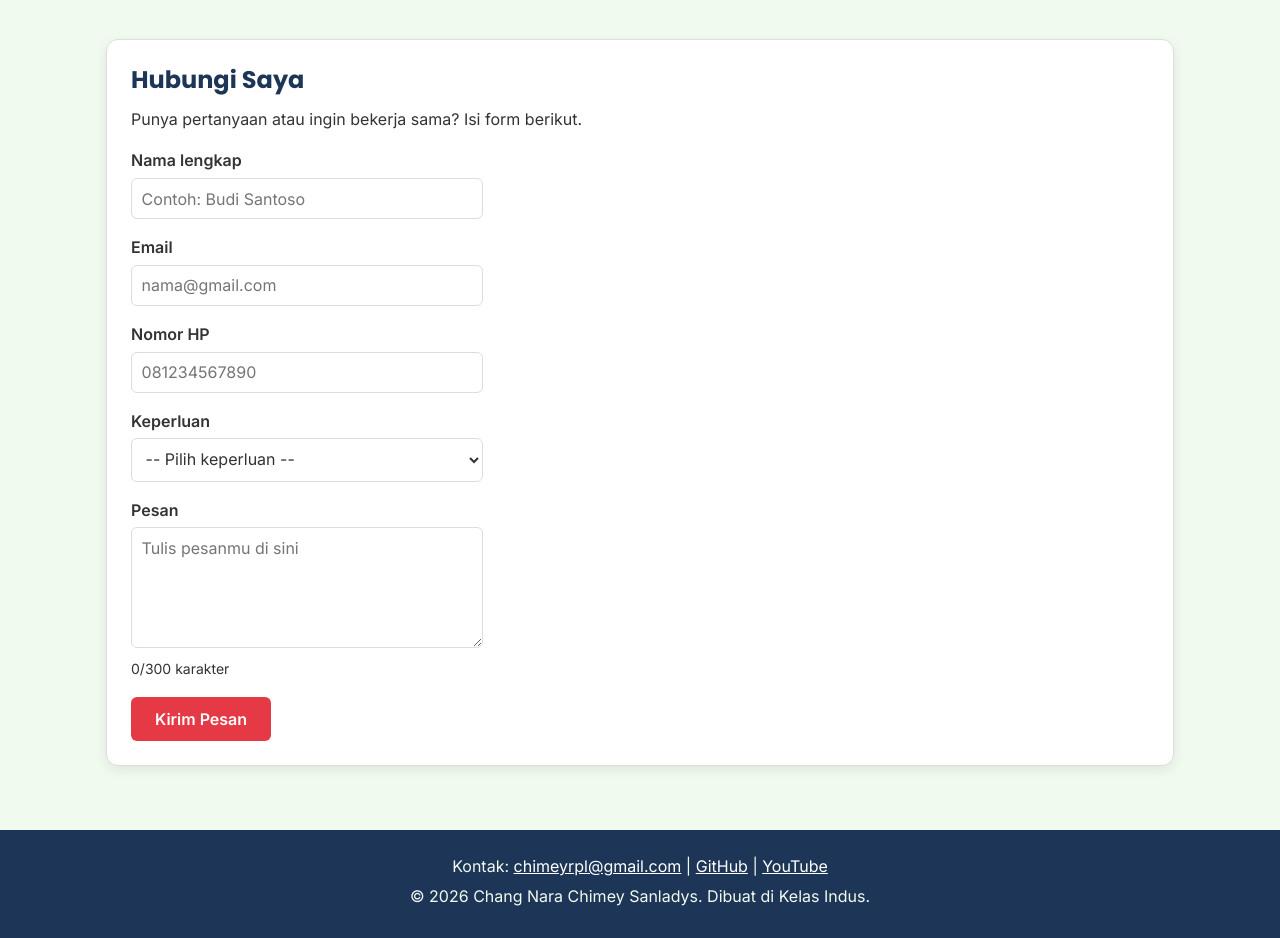
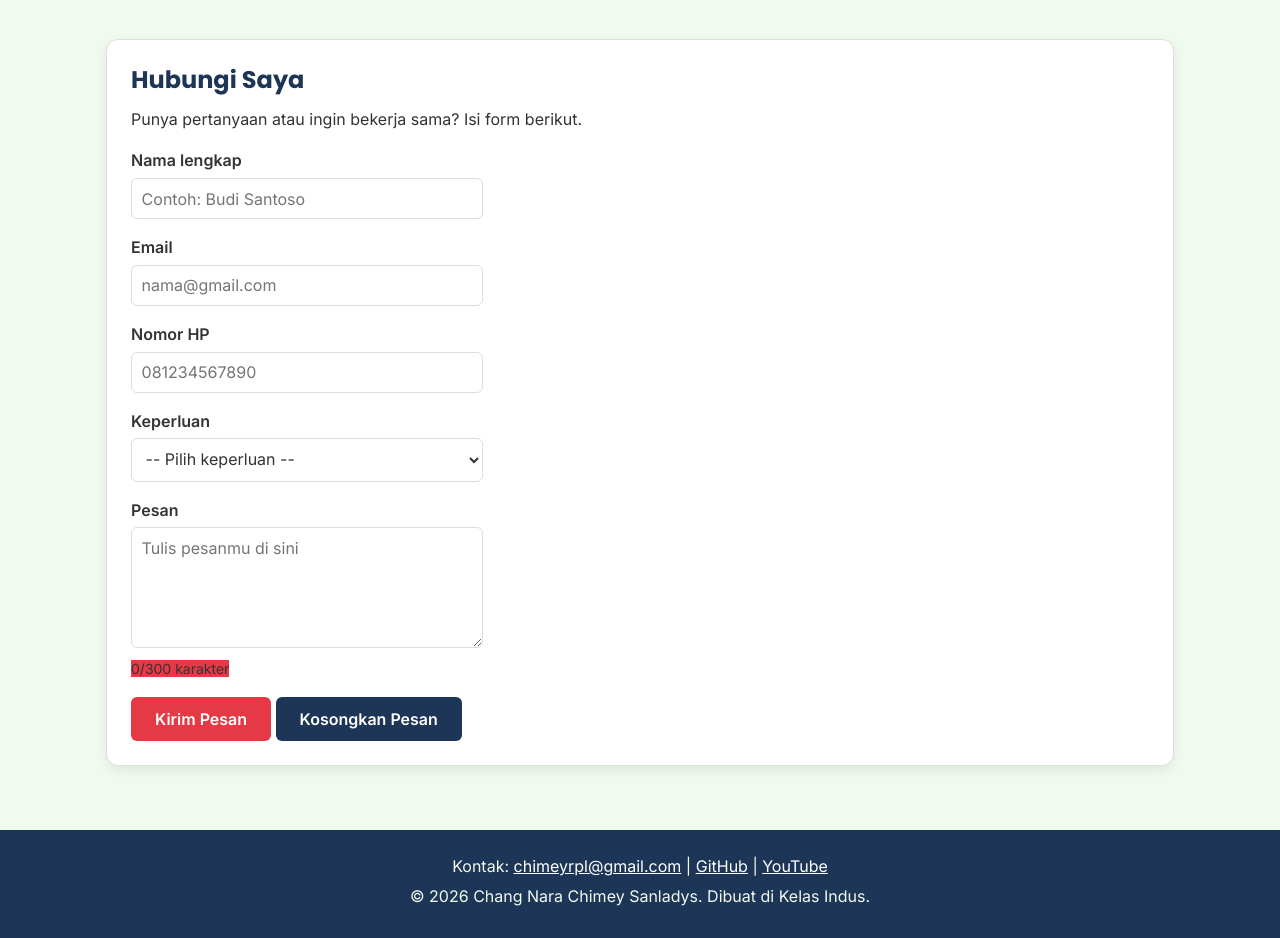
Before and after one commit to chimeyrpl-create/tugasportofoliochangnarachimeysanladys, a plain HTML site: page kontak.html in a window 1280 px wide. Shown: the part 75-1013 px from the top of the page. Drawn offline with Linux system fonts and the light colour scheme.

Commit message:
feat: uji praktik paket B Kosongkan Pesan

```diff
--- a/css/style.css
+++ b/css/style.css
@@ -329,3 +329,9 @@ body.gelap {
   --warna-kartu: #1C2836;
   --warna-garis: #34465A;
 }
+.hampir-penuh {
+  background-color: var(--warna-aksen);
+}
+.tombol-kedua {
+  background-color: var(--warna-utama);
+}
--- a/kontak.html
+++ b/kontak.html
@@ -101,12 +101,13 @@
               rows="5" cols="40" maxlength="300"
               placeholder="Tulis pesanmu di sini" required></textarea><br>
 
-            <span id="hitung-karakter" class="keterangan">
+            <span id="hitung-karakter" class="keterangan hampir-penuh">
               0/300 karakter
             </span>
           </p>
 
           <button type="submit">Kirim Pesan</button>
+          <button type="button" id="tombol-kosongkan" class="tombol-kedua">Kosongkan Pesan</button>
 
         </form>
 
--- a/main.js
+++ b/main.js
@@ -64,7 +64,7 @@ if (tombolTema) {
 // =====================================================
 
 const kotakPesan = document.querySelector("#pesan");
-const hitungKarakter = document.querySelector("#hitung-karakter");
+const hitungKarakter = document.querySelector("#hitung-karakter.hampir-penuh");
 
 if (kotakPesan && hitungKarakter) {
   kotakPesan.addEventListener("input", () => {
```
